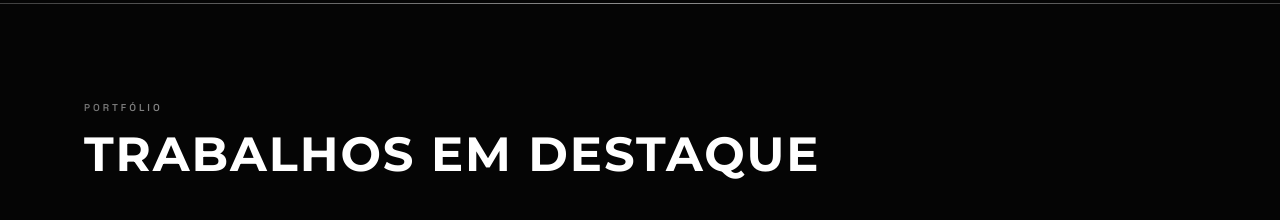
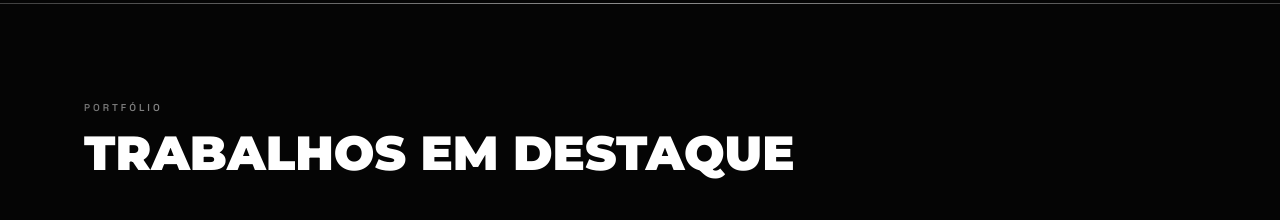
Before and after one commit to CaiuUs/Javes, a Next.js app: page / in a window 1280 px wide. Shown: the part 1060-1280 px from the top of the page. Built offline with nearby package versions, Linux system fonts and the light colour scheme.

Commit message:
feat: copyright maiusculo

```diff
--- a/app/globals.css
+++ b/app/globals.css
@@ -431,10 +431,10 @@ button.hero-video {
 .section-title {
   font-family: var(--font-display);
   font-size: clamp(28px, 3.8vw, 48px);
-  font-weight: 700;
+  font-weight: 900;
   text-transform: uppercase;
-  letter-spacing: 0.04em;
-  line-height: 1.08;
+  letter-spacing: 0;
+  line-height: 1.02;
   margin-bottom: 44px;
 }
 
--- a/components/Footer.tsx
+++ b/components/Footer.tsx
@@ -31,7 +31,7 @@ export default function Footer() {
           ))}
         </ul>
 
-        <p className="footer-copy">© 2026 JAVES Videomarketing</p>
+        <p className="footer-copy">© 2026 @JAVES VIDEOMARKETING</p>
       </div>
     </footer>
   )
```
